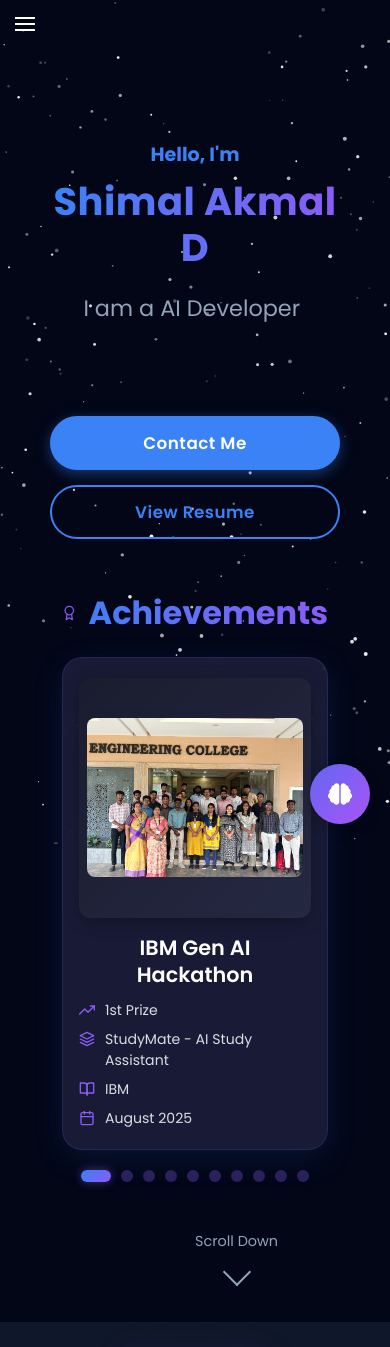
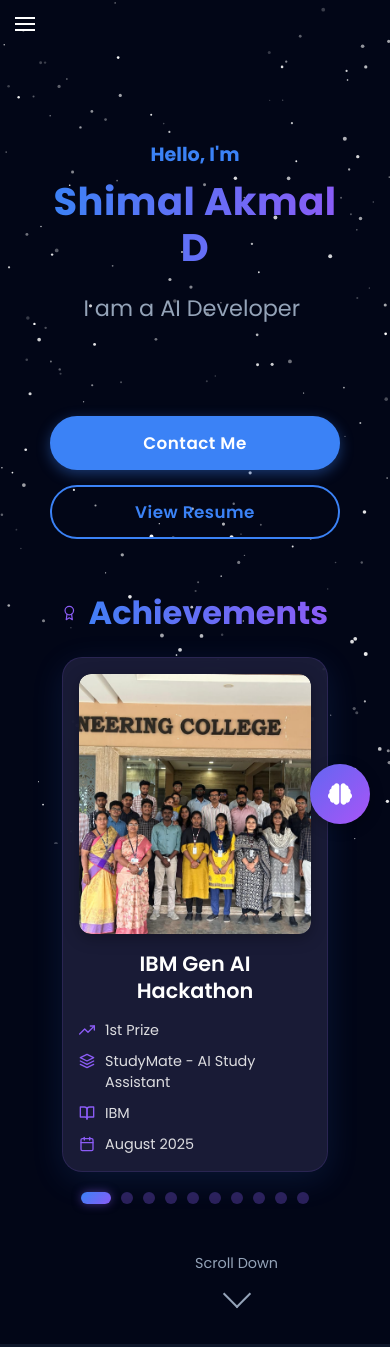
Before and after one commit to Shimal007/portfolio, a React (Vite) app in the folder Client/: page / in a window 390 px wide. Shown: the top 1347 px of the page. Built offline with nearby package versions, Linux system fonts and the light colour scheme.

Commit message:
Update HomePage.css

```diff
--- a/Client/src/Pages/HomePage.css
+++ b/Client/src/Pages/HomePage.css
@@ -27,7 +27,6 @@
 }
 
 .home-content {
-  /* Wide enough to never clip the name */
   flex: 0 0 500px;
   max-width: 500px;
   display: flex;
@@ -52,7 +51,6 @@
   background-clip: text;
   color: transparent;
   line-height: 1.2;
-  /* Allow wrapping so the name is never clipped */
   white-space: normal;
   word-break: break-word;
   letter-spacing: 0.5px;
@@ -64,7 +62,6 @@
   color: var(--text-secondary);
   margin-bottom: 30px;
   min-height: 60px;
-  /* Allow wrapping */
   white-space: normal;
   word-break: break-word;
 }
@@ -126,7 +123,7 @@
 .achievements-slider {
   flex: 1;
   min-width: 0;
-  max-width: 620px;
+  max-width: 680px;
   position: relative;
   box-sizing: border-box;
 }
@@ -157,17 +154,19 @@
   color: #8b5cf6;
 }
 
+/* Card: image takes 55% width, content takes 45% */
 .achievement-card {
   background: rgba(30, 32, 60, 0.85);
   backdrop-filter: blur(14px);
   border-radius: 20px;
-  padding: 24px;
+  /* Reduced padding so image gets more room */
+  padding: 16px;
   border: 1.5px solid rgba(139, 92, 246, 0.15);
   box-shadow: 0 8px 32px 0 rgba(59, 130, 246, 0.13);
   display: flex;
   flex-direction: row;
-  align-items: center;
-  gap: 16px;
+  align-items: stretch;
+  gap: 20px;
   width: 100%;
   position: relative;
   overflow: hidden;
@@ -181,9 +180,12 @@
   transform: translateY(-5px);
 }
 
+/* Image: 55% of card width, fills full card height */
 .achievement-image {
-  flex: 0 0 48%;
-  height: 260px;
+  flex: 0 0 55%;
+  /* Height auto — stretches to match content side */
+  min-height: 280px;
+  height: auto;
   overflow: hidden;
   border-radius: 12px;
   position: relative;
@@ -192,33 +194,26 @@
   display: flex;
   align-items: center;
   justify-content: center;
-  padding: 8px;
+  padding: 0;
   box-sizing: border-box;
 }
 
+/* Image fills the container completely — cover mode for photos */
 .achievement-image img {
-  max-width: 100%;
-  max-height: 100%;
-  width: auto;
-  height: auto;
-  object-fit: contain;
-  object-position: center;
+  width: 100%;
+  height: 100%;
+  object-fit: cover;
+  object-position: center top;
   transition: transform 0.4s ease;
-  image-rendering: -webkit-optimize-contrast;
-  image-rendering: high-quality;
-  -ms-interpolation-mode: bicubic;
-  backface-visibility: hidden;
-  -webkit-backface-visibility: hidden;
-  transform: translateZ(0);
-  will-change: transform;
-  filter: contrast(1.02) brightness(1.01);
-  border-radius: 8px;
+  border-radius: 12px;
+  display: block;
 }
 
 .achievement-card:hover .achievement-image img {
-  transform: scale(1.08);
+  transform: scale(1.05);
 }
 
+/* Content: takes remaining 45% */
 .achievement-content {
   flex: 1;
   display: flex;
@@ -226,13 +221,14 @@
   justify-content: center;
   min-width: 0;
   overflow: hidden;
+  padding: 8px 4px;
 }
 
 .achievement-content h3 {
   font-size: 1.3rem;
   font-weight: 600;
   color: #fff;
-  margin-bottom: 12px;
+  margin-bottom: 16px;
   line-height: 1.3;
   white-space: normal;
   word-break: break-word;
@@ -241,7 +237,7 @@
 .achievement-details {
   display: flex;
   flex-direction: column;
-  gap: 8px;
+  gap: 10px;
 }
 
 .achievement-info {
@@ -249,7 +245,7 @@
   align-items: flex-start;
   gap: 10px;
   color: rgba(255, 255, 255, 0.85);
-  font-size: 0.88rem;
+  font-size: 0.9rem;
   white-space: normal;
   word-break: break-word;
   overflow: visible;
@@ -382,12 +378,11 @@
 
   .home-text h1 {
     font-size: 3.2rem;
-    white-space: normal;
   }
 
   .achievements-slider {
     width: 100%;
-    max-width: 600px;
+    max-width: 640px;
     margin: 0 auto;
   }
 }
@@ -431,20 +426,26 @@
 
   .achievement-card {
     flex-direction: column;
-    padding: 20px 16px;
+    padding: 16px;
     text-align: center;
     gap: 16px;
   }
 
+  /* On mobile, image is fixed height since there's no content beside it */
   .achievement-image {
     flex: none;
     width: 100%;
-    height: 240px;
-    padding: 8px;
+    min-height: unset;
+    height: 260px;
+  }
+
+  .achievement-image img {
+    object-position: center center;
   }
 
   .achievement-content {
     width: 100%;
+    padding: 0;
   }
 
   .achievement-details {
```
